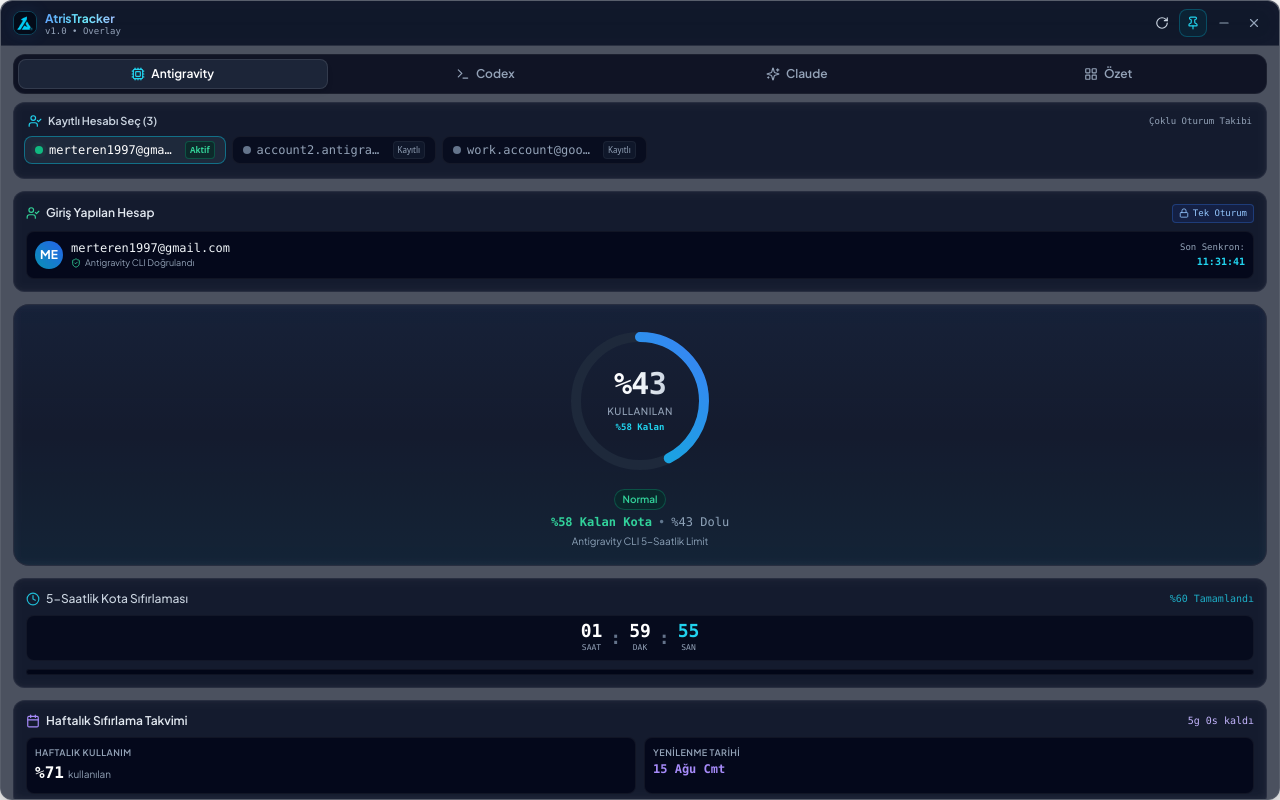
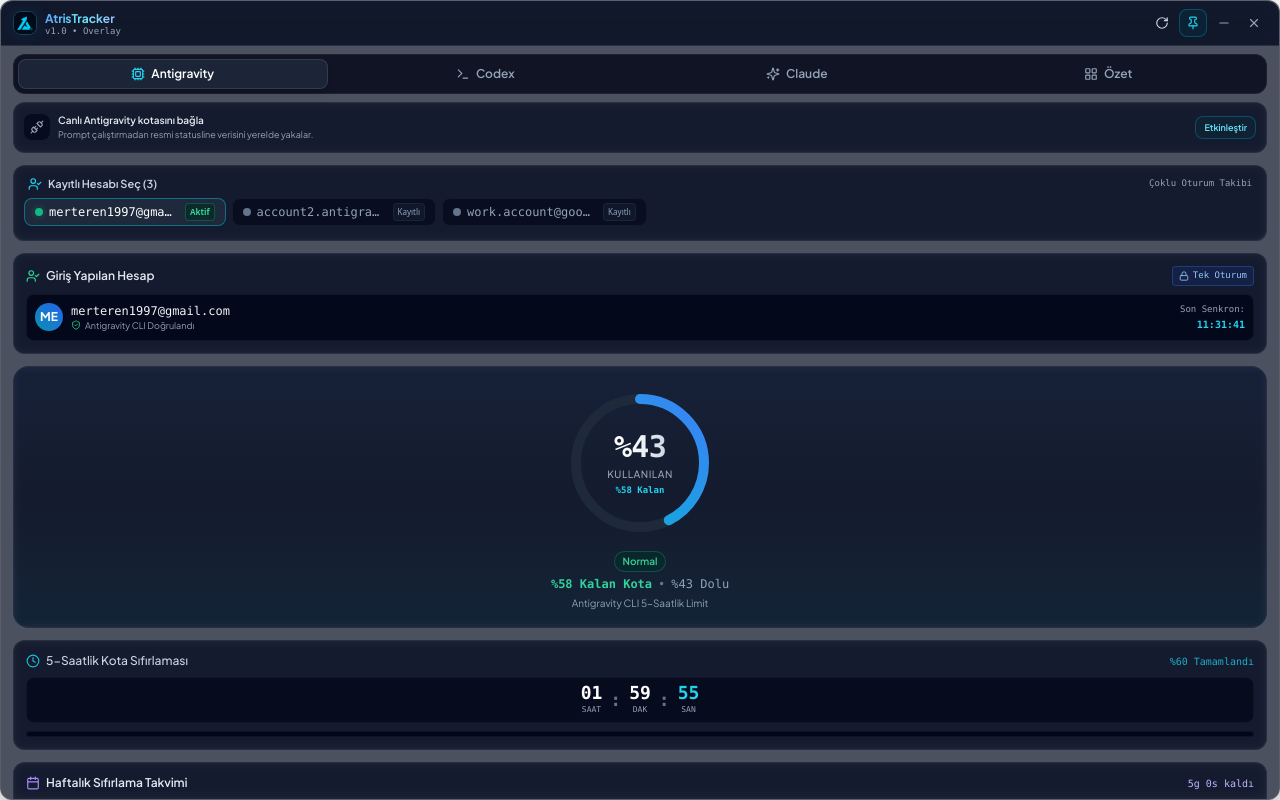
Before and after one commit to merteren97/AtrisTracker, a React (Vite) app: page / in a window 1280 px wide. Built offline with nearby package versions, Linux system fonts and the light colour scheme; the HTML template or start-up script is replaced by a standard one.

Commit message:
Add opt-in Antigravity live quota bridge

```diff
--- a/src/App.jsx
+++ b/src/App.jsx
@@ -2,6 +2,7 @@
 import Header from './components/Header';
 import NavigationTabs from './components/NavigationTabs';
 import AccountSelector from './components/AccountSelector';
+import AntigravityIntegration from './components/AntigravityIntegration';
 import RadialProgress from './components/RadialProgress';
 import CountdownTimer from './components/CountdownTimer';
 import AccountCard from './components/AccountCard';
@@ -12,6 +13,8 @@
 export default function App() {
   const [activeTab, setActiveTab] = useState('antigravity');
   const [isScanning, setIsScanning] = useState(false);
+  const [integrationBusy, setIntegrationBusy] = useState(false);
+  const [antigravityIntegration, setAntigravityIntegration] = useState(null);
   const [accountsByTool, setAccountsByTool] = useState({
     antigravity: [],
     codex: [],
@@ -28,6 +31,15 @@
     claude: null,
   });
   const [historyData, setHistoryData] = useState([]);
+
+  const fetchAntigravityIntegrationStatus = useCallback(async () => {
+    if (!window.electronAPI?.getAntigravityIntegrationStatus) {
+      setAntigravityIntegration({ enabled: false });
+      return;
+    }
+    const status = await window.electronAPI.getAntigravityIntegrationStatus();
+    setAntigravityIntegration(status);
+  }, []);
 
   const fetchUsageData = useCallback(async () => {
     if (window.electronAPI) {
@@ -110,12 +122,7 @@
         timestamp: now.toISOString(),
       };
 
-      setUsageData({
-        antigravity: mockAg,
-        codex: null,
-        claude: null,
-      });
-
+      setUsageData({ antigravity: mockAg, codex: null, claude: null });
       setHistoryData([
         { timestamp: new Date(now - 400000).toISOString(), rolling_5h_percent: 20 },
         { timestamp: new Date(now - 300000).toISOString(), rolling_5h_percent: 28 },
@@ -127,34 +134,46 @@
 
   const handleSelectAccount = (email) => {
     if (activeTab !== 'overview') {
-      setSelectedAccounts((previous) => ({
-        ...previous,
-        [activeTab]: email,
-      }));
+      setSelectedAccounts((previous) => ({ ...previous, [activeTab]: email }));
     }
   };
 
   const handleManualScan = async () => {
     setIsScanning(true);
     try {
-      if (window.electronAPI) {
-        await window.electronAPI.scanUsage();
-      }
+      if (window.electronAPI) await window.electronAPI.scanUsage();
       await fetchUsageData();
+      await fetchAntigravityIntegrationStatus();
     } finally {
       setTimeout(() => setIsScanning(false), 500);
     }
   };
 
+  const handleIntegrationChange = async (enable) => {
+    if (!window.electronAPI) return;
+    setIntegrationBusy(true);
+    try {
+      const status = enable
+        ? await window.electronAPI.enableAntigravityIntegration()
+        : await window.electronAPI.disableAntigravityIntegration();
+      setAntigravityIntegration(status);
+      await fetchUsageData();
+    } finally {
+      setIntegrationBusy(false);
+    }
+  };
+
   useEffect(() => {
     fetchUsageData();
+    fetchAntigravityIntegrationStatus();
     const unsubscribe = window.electronAPI?.onUsageUpdated?.(() => {
       fetchUsageData();
+      fetchAntigravityIntegrationStatus();
     });
     return () => {
       if (typeof unsubscribe === 'function') unsubscribe();
     };
-  }, [fetchUsageData]);
+  }, [fetchUsageData, fetchAntigravityIntegrationStatus]);
 
   const currentData =
     activeTab === 'antigravity'
@@ -188,6 +207,15 @@
           <OverviewView usageData={usageData} />
         ) : (
           <>
+            {activeTab === 'antigravity' && (
+              <AntigravityIntegration
+                status={antigravityIntegration}
+                busy={integrationBusy}
+                onEnable={() => handleIntegrationChange(true)}
+                onDisable={() => handleIntegrationChange(false)}
+              />
+            )}
+
             <AccountSelector
               accounts={currentAccounts}
               selectedAccountEmail={selectedEmail}
```
